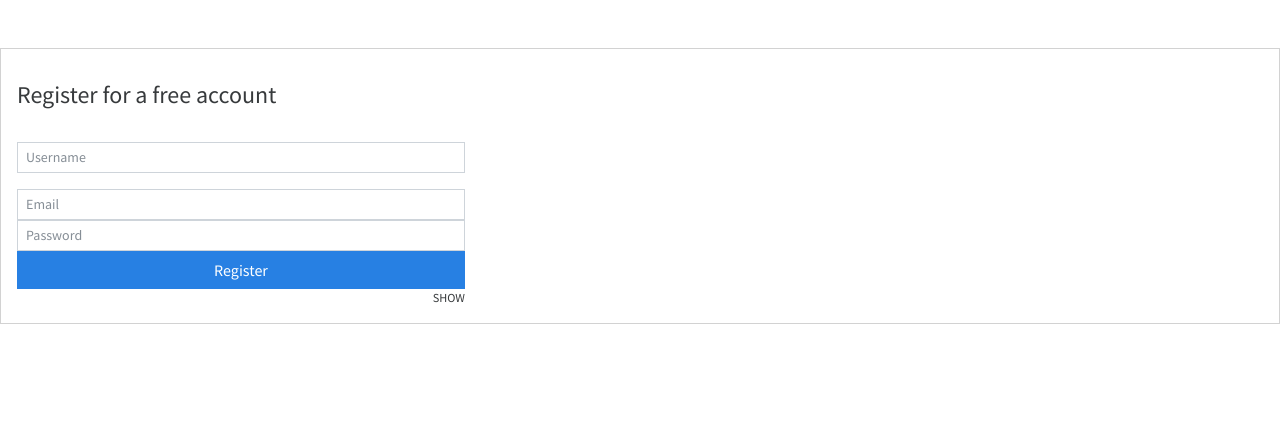
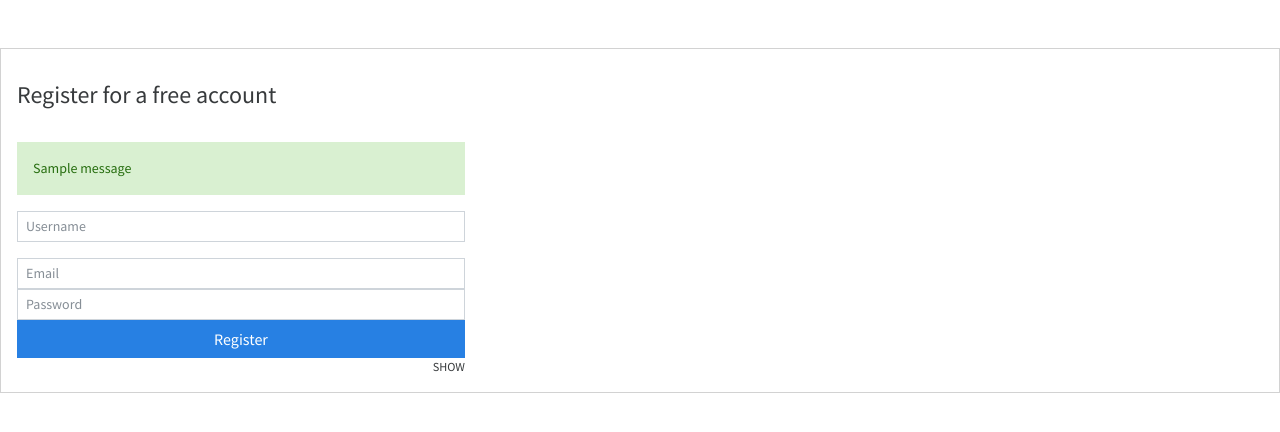
Before and after one commit to RafalJanko/PersonalFinanceApp, a Django app: page /authentication/register in a window 1280 px wide. Shown: the top 432 px of the page. Run offline with Django 4.2, Linux system fonts and the light colour scheme; tables that the repository leaves empty hold one stand-in row (values such as "Sample post"); one stand-in notice (Sample message) is shown; some libraries are stand-ins or nearby versions.

Commit message:
messages Alert System

```diff
--- a/PersonalFinanceApplication/settings.py
+++ b/PersonalFinanceApplication/settings.py
@@ -13,6 +13,7 @@ https://docs.djangoproject.com/en/4.1/ref/settings/
 from pathlib import Path
 import os
 from dotenv import load_dotenv
+from django.contrib import messages
 load_dotenv()
 # Build paths inside the project like this: BASE_DIR / 'subdir'.
 BASE_DIR = Path(__file__).resolve().parent.parent
@@ -132,3 +133,7 @@ STATIC_ROOT = os.path.join(BASE_DIR, 'static')
 # https://docs.djangoproject.com/en/4.1/ref/settings/#default-auto-field
 
 DEFAULT_AUTO_FIELD = 'django.db.models.BigAutoField'
+
+MESSAGE_TAGS = {
+    messages.ERROR: 'danger'
+}
--- a/authentication/views.py
+++ b/authentication/views.py
@@ -4,6 +4,7 @@ from django.http import JsonResponse
 from django.contrib.auth.models import User
 import json
 from validate_email import validate_email
+from django.contrib import messages
 
 # Create your views here.
 class EmailValidationView(View):
@@ -31,3 +32,10 @@ class UsernameValidationView(View):
 class RegistrationView(View):
     def get(self, request):
         return render(request, 'authentication/register.html')
+
+    def post(self, request):
+        messages.success(request, "Account created successfully!")
+        messages.warning(request, "Account created successfully!")
+        messages.info(request, "Account created successfully!")
+        messages.error(request, "Account created successfully!")
+        return render(request, 'authentication/register.html')
--- a/templates/authentication/register.html
+++ b/templates/authentication/register.html
@@ -11,7 +11,13 @@
             <div class="card-title py-3 justify-content-center">
              <h4>Register for a free account</h4>
          </div>
-             <form action="" method="post">
+
+
+
+
+             <form action="{% url 'register' %}" method="post">
+                 {% csrf_token %}
+                 {% include 'partials/_messages.html' %}
              <div class="form-group">
                     <input type="text" name="username" placeholder="Username" class="form-control form-control-sm" id="usernamefield">
                 </div>
--- /dev/null
+++ b/templates/partials/_messages.html
@@ -0,0 +1,9 @@
+{% if messages %}
+        <div class="messages">
+            {% for message in messages %}
+            <div{% if message.tags %} class="alert alert-sm alert-{{ message.tags }}"{% endif %}>
+                {{ message }}
+            </div>
+            {% endfor %}
+        </div>
+        {% endif %}
```
